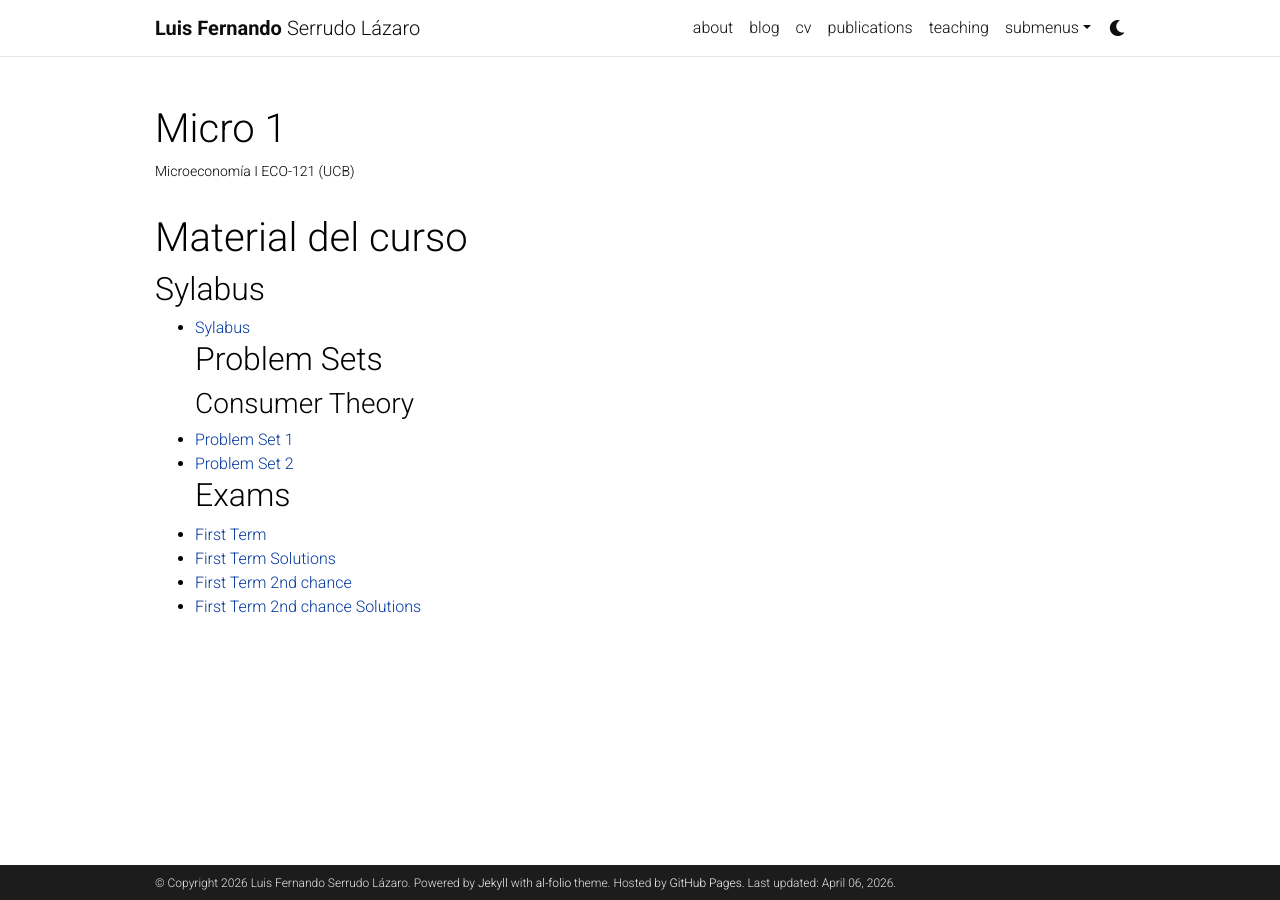
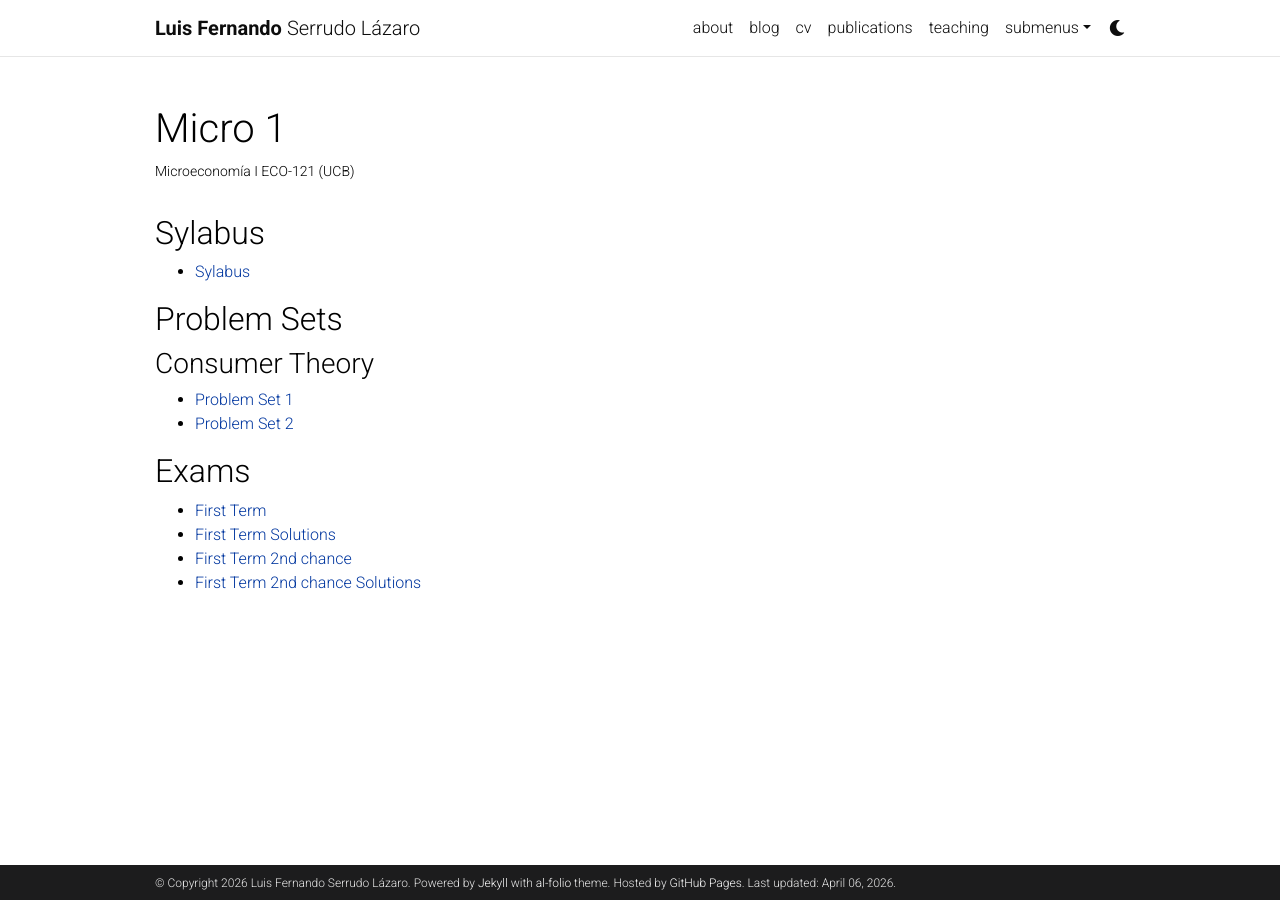
Before and after one commit to lserrudo/lserrudo.github.io, a Jekyll site: the page built from _projects/Microeconomics1.md, in a window 1280 px wide. Built offline with Jekyll 4.4.1, drawn with Linux system fonts in a browser that asks for light colours; comment, search, counter and statistics services are not loaded; a style sheet for code colours, icons or effects is not loaded.

Commit message:
Remove course material section from Microeconomics1
Removed 'Material del curso' section and adjusted formatting.

```diff
--- a/_projects/Microeconomics1.md
+++ b/_projects/Microeconomics1.md
@@ -7,14 +7,14 @@ importance: 1
 category: teaching
 ---
 
-# Material del curso
-
 ## Sylabus
 - [Sylabus](/assets/pdf/MicroI-2026.pdf)
+
 ## Problem Sets
 ### Consumer Theory
 - [Problem Set 1](/assets/pdf/Consumer_PS1.pdf)
 - [Problem Set 2](/assets/pdf/Consumer_PS2.pdf)
+
 ## Exams
 - [First Term](/assets/pdf/ExamI.pdf)
 - [First Term Solutions](/assets/pdf/ExamI_Sol.pdf)
```
